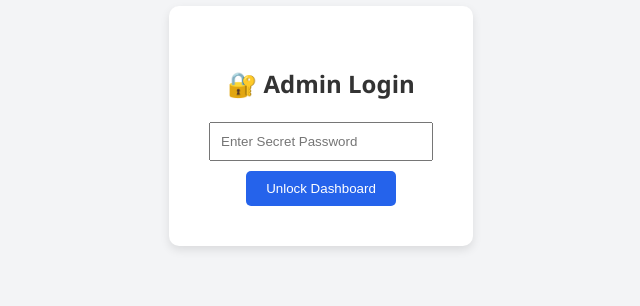
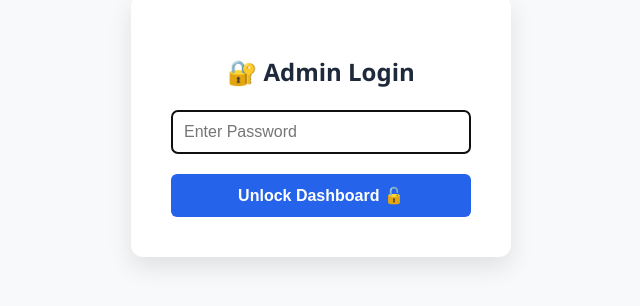
Before and after one commit to furkanshakib/my-dynamic-portfolio, a React (Vite) app in the folder client/: page /admin in a window 1280 px wide. Shown: the part 274-580 px from the top of the page, without its empty margins (319-959 px from the left). Built offline with nearby package versions, Linux system fonts and the light colour scheme.

Commit message:
Fixed login enter key issue

```diff
--- a/client/src/Login.jsx
+++ b/client/src/Login.jsx
@@ -1,38 +1,68 @@
 import React, { useState } from 'react';
 import { useNavigate } from 'react-router-dom';
 
-function Login({ setIsLoggedIn }) {
+function Login() {
   const [password, setPassword] = useState("");
   const navigate = useNavigate();
 
-  // 🔒 THE SECRET PASSWORD (Change this to whatever you want!)
-  const secretKey = "admin123";
+  const handleLogin = (e) => {
+    e.preventDefault(); // 🛑 Prevents the page from reloading
 
-  const handleLogin = () => {
-    if (password === secretKey) {
-      localStorage.setItem("adminAuth", "true"); // Save the "Key" in the browser pocket
-      setIsLoggedIn(true);
-      navigate("/admin"); // Send them to the dashboard
+    // 🔐 PASSWORD CHECK
+    if (password === "admin123") {
+      localStorage.setItem("isAdmin", "true"); // Save the login "key" in the browser
+      navigate("/dashboard"); // 🚀 Go to the dashboard
     } else {
-      alert("Wrong Password! Access Denied.");
+      alert("Incorrect Password! Try 'admin123' ❌");
     }
   };
 
   return (
-    <div style={{ height: '100vh', display: 'flex', justifyContent: 'center', alignItems: 'center', background: '#f3f4f6' }}>
-      <div style={{ background: 'white', padding: '40px', borderRadius: '10px', boxShadow: '0 4px 10px rgba(0,0,0,0.1)', textAlign: 'center' }}>
-        <h2>🔐 Admin Login</h2>
+    <div style={{ height: '100vh', display: 'flex', justifyContent: 'center', alignItems: 'center', background: '#f8f9fa' }}>
+
+      {/* 📝 The <form> tag makes the 'Enter' key work! */}
+      <form onSubmit={handleLogin} style={{ background: 'white', padding: '40px', borderRadius: '12px', boxShadow: '0 10px 25px rgba(0,0,0,0.1)', textAlign: 'center', width: '300px' }}>
+
+        <h2 style={{ marginBottom: '20px', color: '#1e293b' }}>🔐 Admin Login</h2>
+
         <input
           type="password"
-          placeholder="Enter Secret Password"
+          placeholder="Enter Password"
           value={password}
           onChange={(e) => setPassword(e.target.value)}
-          style={{ padding: '10px', width: '200px', marginBottom: '20px', display: 'block', margin: '10px auto' }}
+          autoFocus
+          style={{
+            width: '100%',
+            padding: '12px',
+            marginBottom: '20px',
+            borderRadius: '6px',
+            border: '1px solid #cbd5e1',
+            boxSizing: 'border-box',
+            fontSize: '1rem'
+          }}
         />
-        <button onClick={handleLogin} style={{ padding: '10px 20px', background: '#2563eb', color: 'white', border: 'none', borderRadius: '5px', cursor: 'pointer' }}>
-          Unlock Dashboard
+
+        <button
+          type="submit"
+          style={{
+            width: '100%',
+            padding: '12px',
+            background: '#2563eb',
+            color: 'white',
+            border: 'none',
+            borderRadius: '6px',
+            cursor: 'pointer',
+            fontWeight: 'bold',
+            fontSize: '1rem',
+            transition: 'background 0.3s'
+          }}
+          onMouseOver={(e) => e.target.style.background = '#1d4ed8'}
+          onMouseOut={(e) => e.target.style.background = '#2563eb'}
+        >
+          Unlock Dashboard 🔓
         </button>
-      </div>
+
+      </form>
     </div>
   );
 }
```
